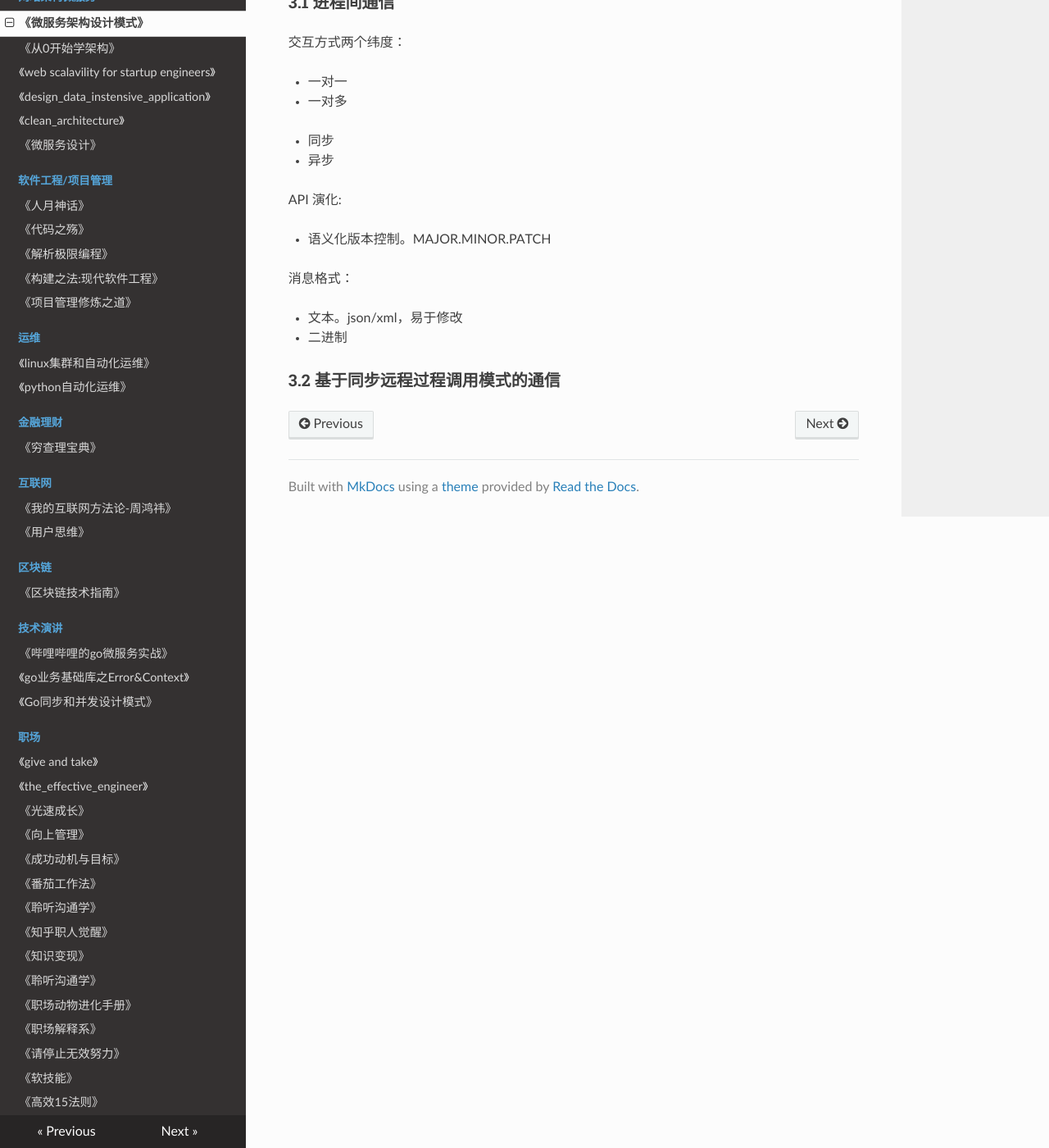
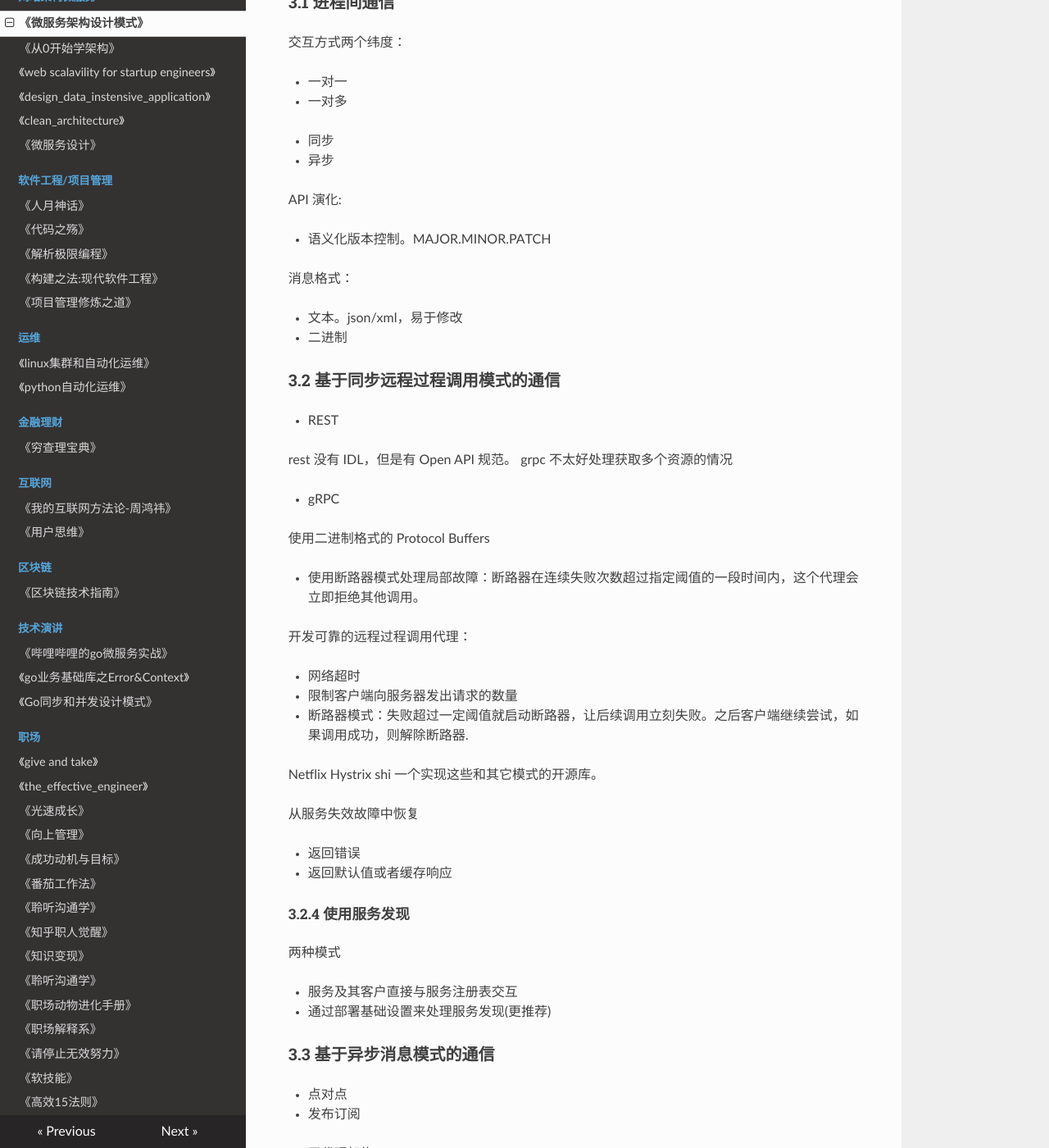
Before and after one commit to PegasusWang/booknotes, an MkDocs documentation site: the page built from docs/网站架构微服务/microservices_patterns_微服务架构设计模式/book.md, in a window 1280 px wide and 1400 px high, scrolled down 4351 px. Shown: the whole window at 82% size. Built offline with MkDocs 1.6.1, drawn with Linux system fonts in a browser that asks for light colours; nearby versions of some CDN libraries; old or Windows-style settings are respelled for this version of MkDocs; some of the changed text lies outside the part shown.

Commit message:
微服务：同步和异步消息

```diff
--- a/docs/网站架构微服务/microservices_patterns_微服务架构设计模式/book.md
+++ b/docs/网站架构微服务/microservices_patterns_微服务架构设计模式/book.md
@@ -155,3 +155,72 @@ API 演化:
 - 二进制
 
 ### 3.2 基于同步远程过程调用模式的通信
+
+- REST
+
+rest 没有 IDL，但是有 Open API 规范。
+grpc 不太好处理获取多个资源的情况
+
+- gRPC
+
+使用二进制格式的 Protocol Buffers
+
+- 使用断路器模式处理局部故障：断路器在连续失败次数超过指定阈值的一段时间内，这个代理会立即拒绝其他调用。
+
+开发可靠的远程过程调用代理：
+
+- 网络超时
+- 限制客户端向服务器发出请求的数量
+- 断路器模式：失败超过一定阈值就启动断路器，让后续调用立刻失败。之后客户端继续尝试，如果调用成功，则解除断路器.
+
+Netflix Hystrix shi 一个实现这些和其它模式的开源库。
+
+从服务失效故障中恢复
+
+- 返回错误
+- 返回默认值或者缓存响应
+
+##### 3.2.4 使用服务发现
+
+两种模式
+
+- 服务及其客户直接与服务注册表交互
+- 通过部署基础设置来处理服务发现(更推荐)
+
+### 3.3 基于异步消息模式的通信
+
+- 点对点
+- 发布订阅
+
+- 无代理架构: ZeroMQ
+
+- 基于代理的消息
+
+Apache ActiveMQ/RabbitMQ/Apache Kafka，还有基于云的消息服务 AWS Kinesis, SQS 等。
+
+##### 3.3.5 处理并发和消息顺序
+
+通常使用分片键让消息落到同一个分片，而且该分片中的消息始终由同一个接收方实例读取，保证按顺序处理这些消息。
+
+
+##### 3.3.6 处理重置消息
+大部分消息代理保证至少一次
+
+- 编写幂等消息处理程序。
+- 跟踪消息并处理重复项。比如在数据库中记录message id 来去重。
+
+##### 3.3.7 事务性消息
+
+数据库更新和消息发送都必须在事务中进行。
+
+- 使用数据表作为消息队列（事务性发件箱）
+- 通过轮询模式发布事件
+- 使用事务日志拖尾(tailing)模式发布事件
+  - Debezium
+  - LinkedIn Databus
+  - DynamoDB streams
+  - Eventuate Tram
+
+### 3.4 使用异步消息提高可用性
+
+同步消息会降低可用性。（要求依赖的所有同步服务都可用）
```
